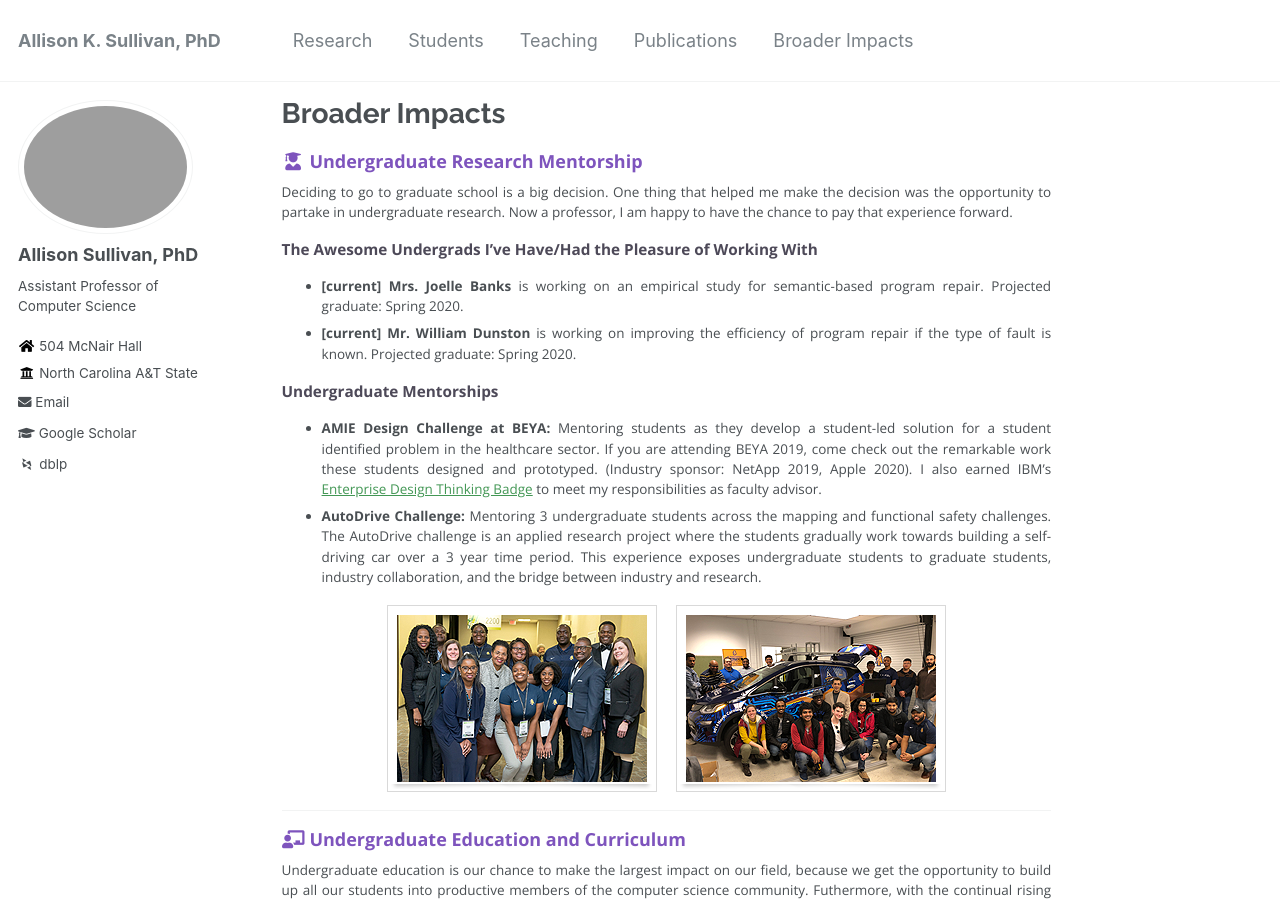
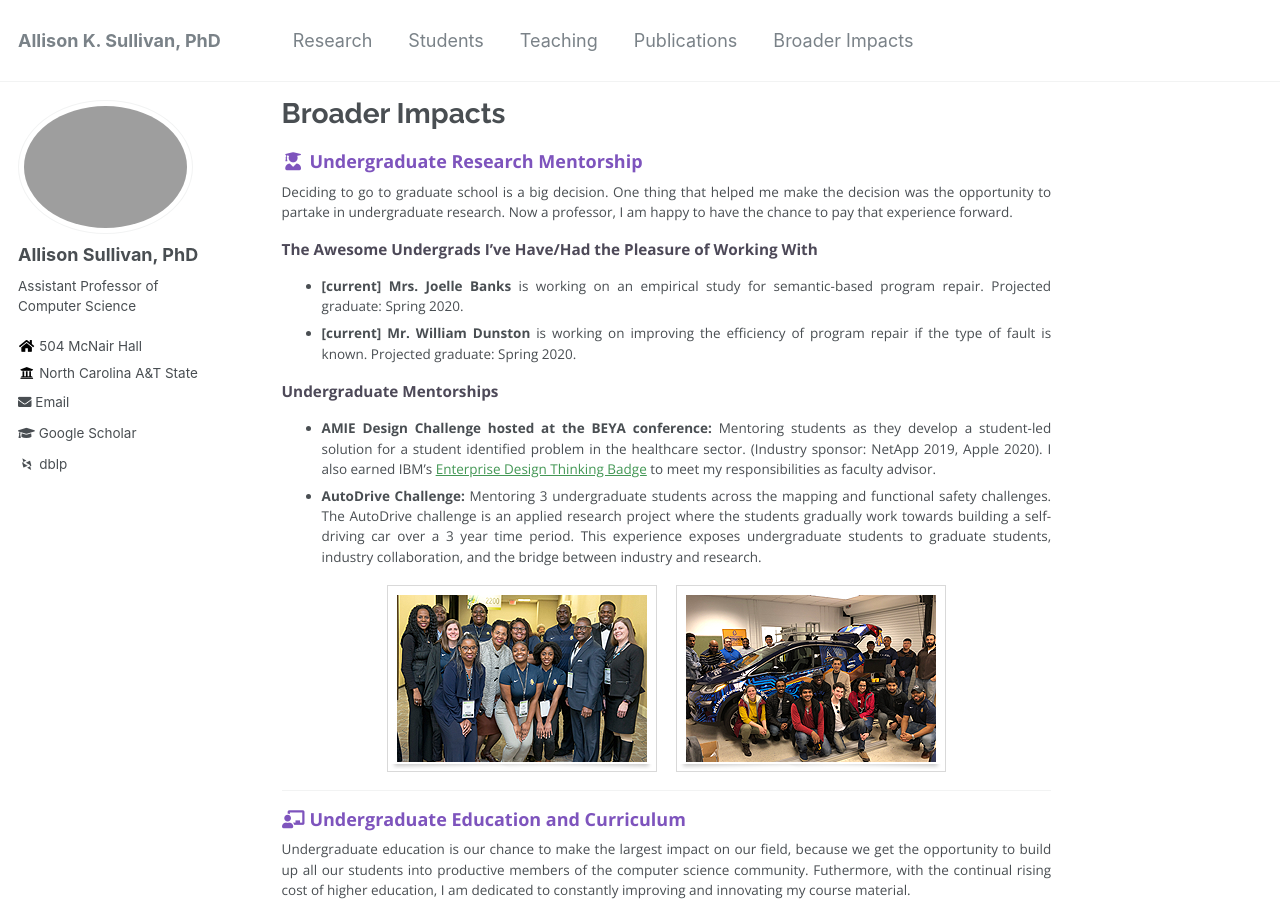
Before and after one commit to Allisonius/allisonius.github.io, a Jekyll site: the page built from _pages/broaderimpacts.md, in a window 1280 px wide and 900 px high. Built offline with Jekyll 4.4.1, drawn with Linux system fonts in a browser that asks for light colours; some web fonts are replaced.

Commit message:
Update broaderimpacts.md

```diff
--- a/_pages/broaderimpacts.md
+++ b/_pages/broaderimpacts.md
@@ -15,7 +15,7 @@ Deciding to go to graduate school is a big decision. One thing that helped me ma
 * **\[current\] Mr. William Dunston** is working on improving the efficiency of program repair if the type of fault is known. Projected graduate: Spring 2020.
 
 ## Undergraduate Mentorships
-* **AMIE Design Challenge at BEYA:** Mentoring students as they develop a student-led solution for a student identified problem in the healthcare sector. If you are attending BEYA 2019, come check out the remarkable work these students designed and prototyped. (Industry sponsor: NetApp 2019, Apple 2020). I also earned IBM's [Enterprise Design Thinking Badge](https://www.youracclaim.com/badges/e5123a17-6b9a-40c2-a1b3-87f8afc98a4b/public_url) to meet my responsibilities as faculty advisor.
+* **AMIE Design Challenge hosted at the BEYA conference:** Mentoring students as they develop a student-led solution for a student identified problem in the healthcare sector. (Industry sponsor: NetApp 2019, Apple 2020). I also earned IBM's [Enterprise Design Thinking Badge](https://www.youracclaim.com/badges/e5123a17-6b9a-40c2-a1b3-87f8afc98a4b/public_url) to meet my responsibilities as faculty advisor.
 * **AutoDrive Challenge:** Mentoring 3 undergraduate students across the mapping and functional safety challenges. The AutoDrive challenge is an applied research project where the students gradually work towards building a self-driving car over a 3 year time period. This experience exposes undergraduate students to graduate students, industry collaboration, and the bridge between industry and research.
 
 <center><img src="../images/amie.png" alt="AMIE Design Challenge"> &nbsp;&nbsp; <img src="../images/auto1.png" alt="SAE-GM Autodrive Challenge"></center>
```
